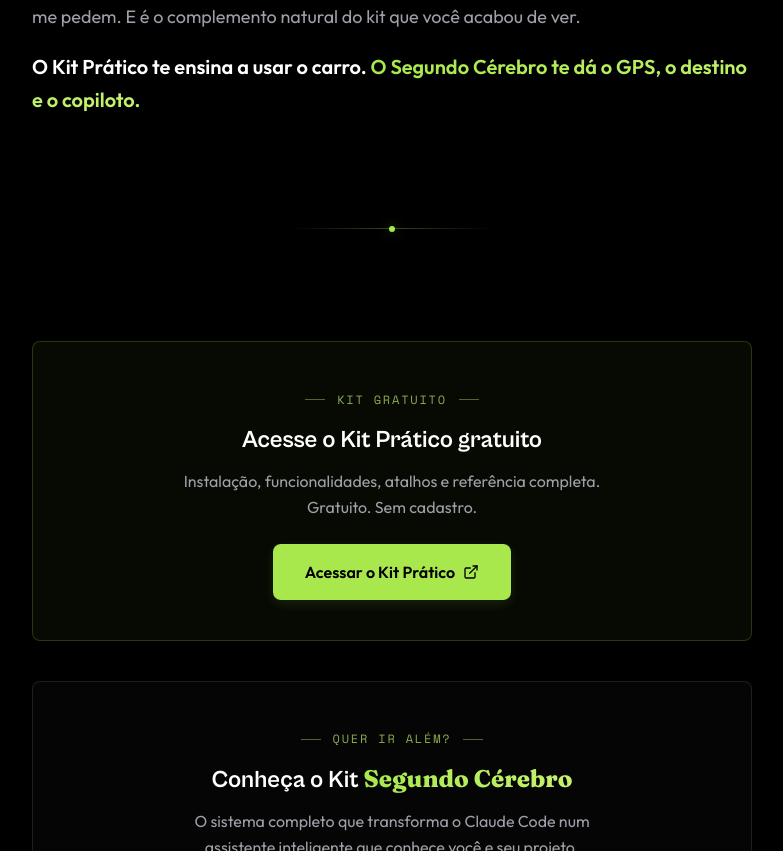
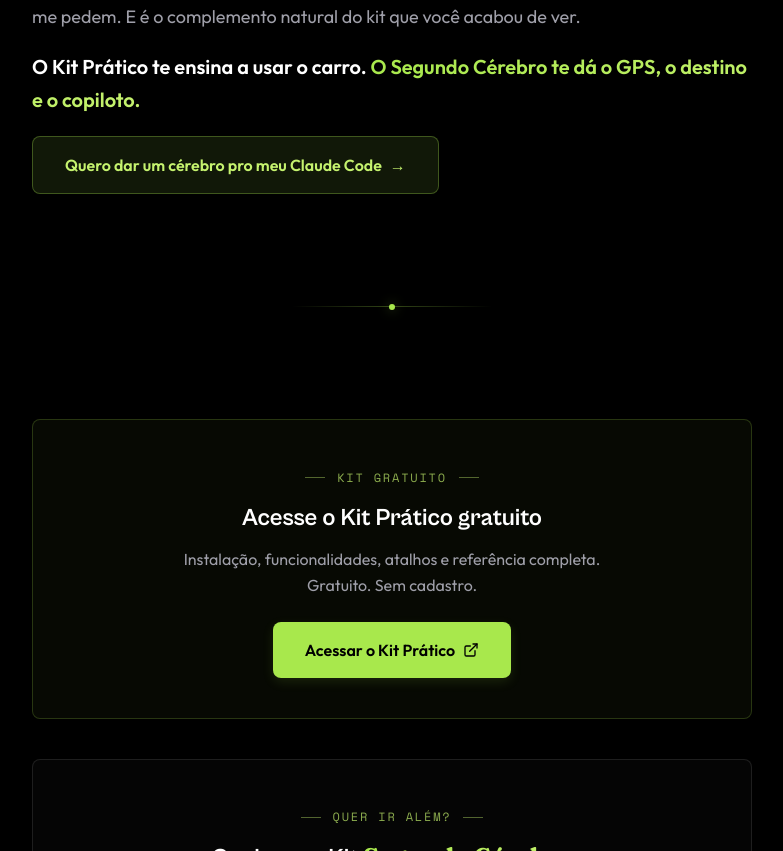
Before and after one commit to yanzer0/yan-site-test, a Next.js app: page /kit-vscode in a window 1280 px wide. Shown: the part 8341-9192 px from the top of the page, without its empty margins (248-1031 px from the left). Built offline with nearby package versions, Linux system fonts and the light colour scheme.

Commit message:
feat: add CTA button to Segundo Cérebro upsell section

```diff
--- a/src/components/kit-vscode.tsx
+++ b/src/components/kit-vscode.tsx
@@ -816,6 +816,16 @@
                 O Segundo Cérebro te dá o GPS, o destino e o copiloto.
               </span>
             </p>
+
+            <Link
+              href="/"
+              className="group inline-flex items-center gap-2 rounded-lg border border-green-500/30 bg-green-500/10 px-8 py-4 text-base font-bold text-green-400 transition-all duration-200 hover:bg-green-500/20 hover:-translate-y-1 cursor-pointer"
+            >
+              Quero dar um cérebro pro meu Claude Code
+              <span className="transition-transform duration-200 group-hover:translate-x-1">
+                &rarr;
+              </span>
+            </Link>
           </div>
         </div>
       </section>
```
